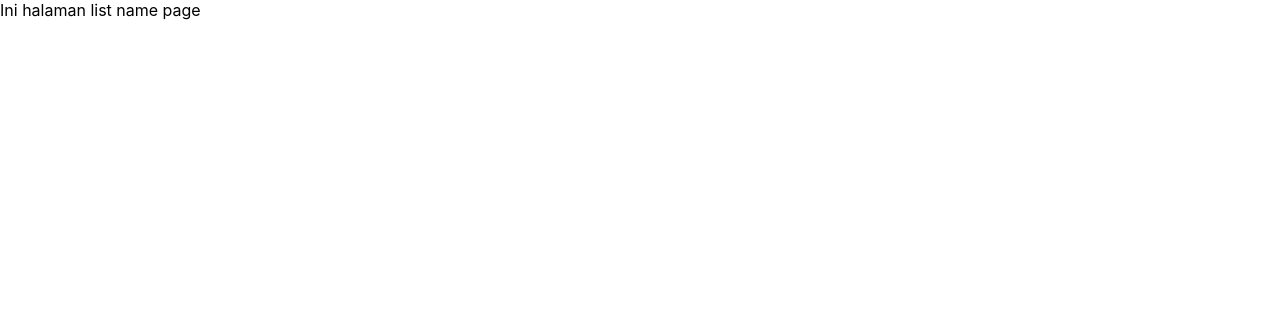
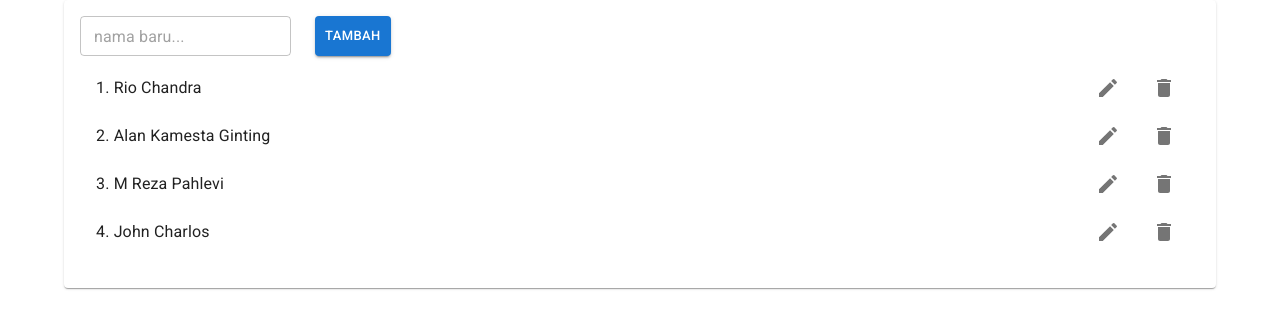
Before and after one commit to Alana1252/random-name, a React (Create React App) app: page / in a window 1280 px wide. Shown: the top 328 px of the page. Built offline with nearby package versions, Linux system fonts and the light colour scheme.

Commit message:
delete dan hapus

```diff
--- a/package.json
+++ b/package.json
@@ -3,6 +3,10 @@
   "version": "0.1.0",
   "private": true,
   "dependencies": {
+    "@emotion/react": "^11.10.4",
+    "@emotion/styled": "^11.10.4",
+    "@mui/icons-material": "^5.10.3",
+    "@mui/material": "^5.10.4",
     "@testing-library/jest-dom": "^5.16.5",
     "@testing-library/react": "^13.4.0",
     "@testing-library/user-event": "^13.5.0",
--- a/src/pages/list-name.js
+++ b/src/pages/list-name.js
@@ -1,3 +1,67 @@
+import * as React from "react";
+import Card from "@mui/material/Card";
+import CardContent from "@mui/material/CardContent";
+import Button from "@mui/material/Button";
+import TextField from "@mui/material/TextField";
+import { Container, Stack } from "@mui/system";
+import { IconButton, List, ListItem, ListItemText } from "@mui/material";
+import DeleteIcon from "@mui/icons-material/Delete";
+import EditIcon from "@mui/icons-material/Edit";
+import { useState } from "react";
+
 export default function ListNamePage() {
-  return <div>Ini halaman list name page</div>;
+  const [listName, setListName] = useState([{ name: "Rio Chandra" }, { name: "Alan Kamesta Ginting" }, { name: "M Reza Pahlevi" }, { name: "John Charlos" }]);
+
+  const [inputName, setinputName] = useState("");
+
+  function addListName() {
+    const prev = [...listName];
+    prev.push({
+      name: inputName,
+    });
+    setListName(prev);
+  }
+  function editListname(index) {}
+
+  function deleteListname(index) {
+    const prev = [...listName];
+    prev.splice(index, 1);
+    setListName(prev);
+  }
+
+  function OnEnterForm() {}
+
+  return (
+    <Container>
+      <Card sx={{ minWidth: 275 }}>
+        <CardContent>
+          <Stack direction="row" spacing={3}>
+            <TextField id="outlined-helperText" placeholder="nama baru..." size="small" value={inputName} onChange={(e) => setinputName(e.target.value)} onKeyDown={(e) => OnEnterForm} />
+            <Button size="small" variant="contained" onClick={() => addListName()}>
+              Tambah
+            </Button>
+          </Stack>
+          <List>
+            {listName.map((item, index) => (
+              <ListItem
+                key={index}
+                secondaryAction={
+                  <Stack direction="row" spacing={2}>
+                    <IconButton edge="end" aria-label="edit" onClick={() => editListname(index)}>
+                      <EditIcon />
+                    </IconButton>
+                    <IconButton edge="end" aria-label="delete" onClick={() => deleteListname(index)}>
+                      <DeleteIcon />
+                    </IconButton>
+                  </Stack>
+                }
+              >
+                <ListItemText primary={`${index + 1}. ${item.name}`} />
+              </ListItem>
+            ))}
+          </List>
+        </CardContent>
+      </Card>
+    </Container>
+  );
 }
```
Also changed, not shown: 1 other file (tests, documents, lock files or other folders).
